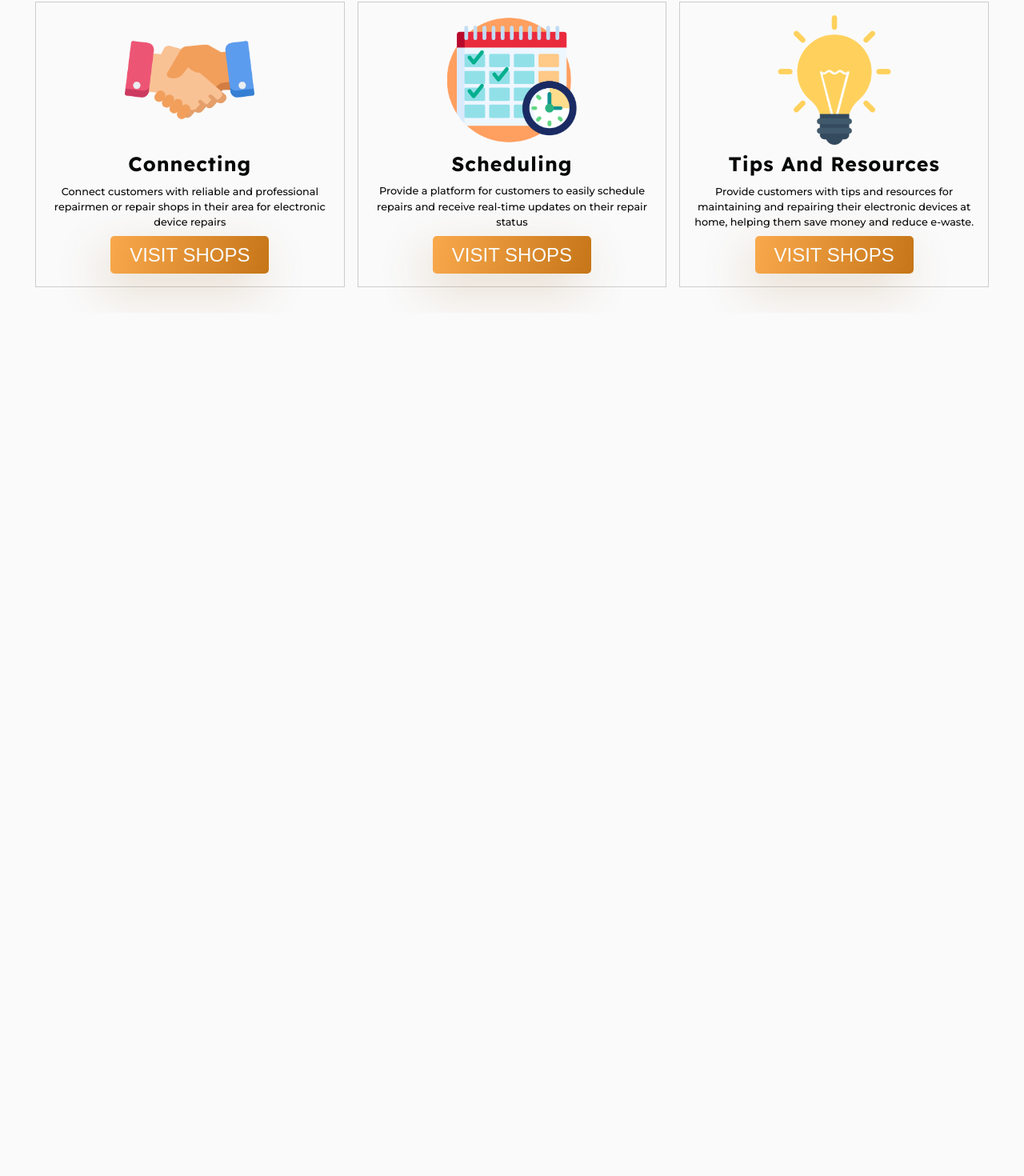
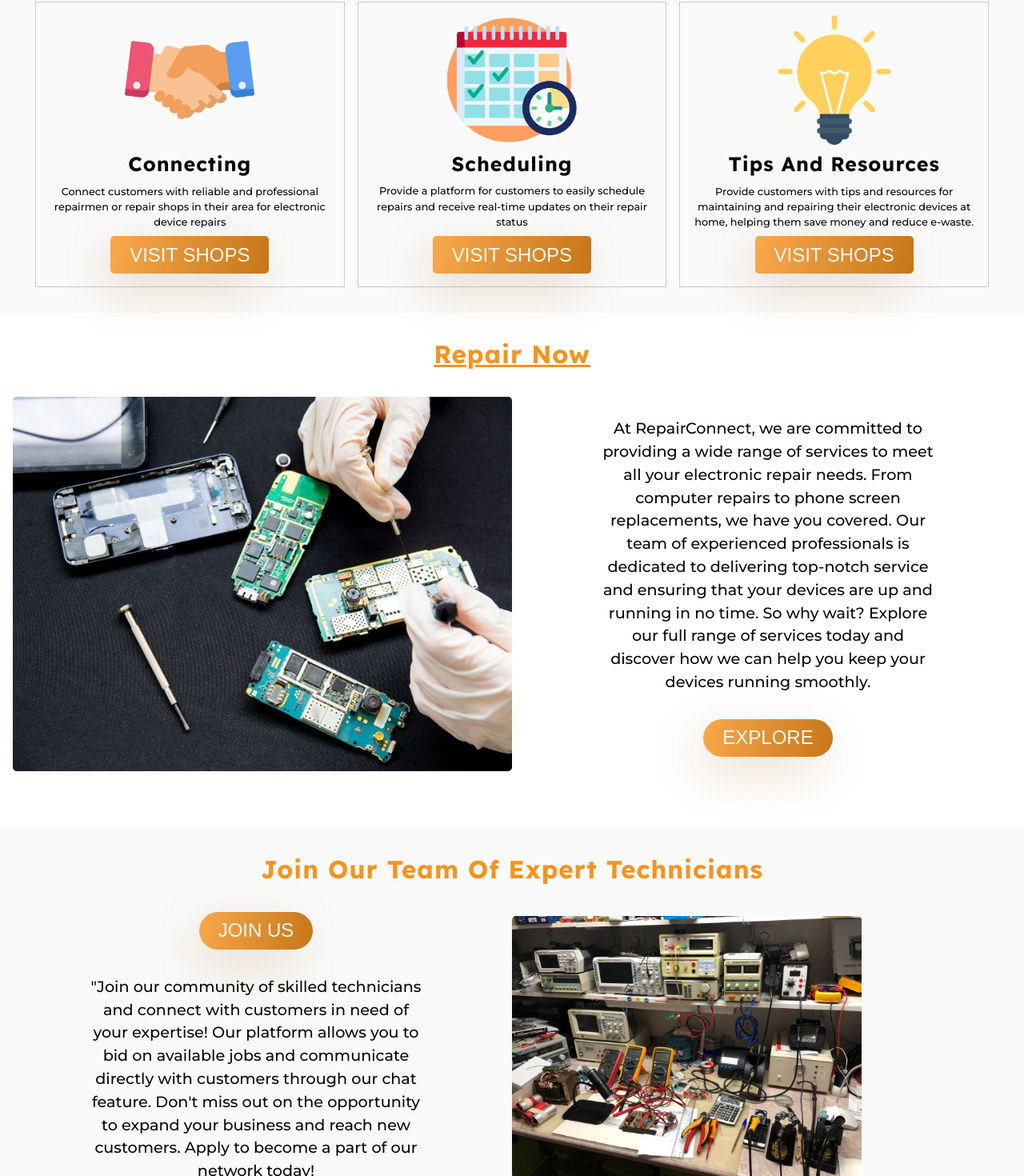
Before and after one commit to ianMuchesia/RepairConnect, a React (Vite) app in the folder frontend/: page / in a window 1280 px wide. Shown: the part 795-2265 px from the top of the page at 80% size. Before the commit the page ends 1186 px from the top, so only its background shows below. Built offline with nearby package versions, Linux system fonts and the light colour scheme.

Commit message:
testimonial

```diff
--- a/frontend/src/assets/index.ts
+++ b/frontend/src/assets/index.ts
@@ -3,8 +3,10 @@
 import handshake from "./handshake.png"
 import idea from './idea.png'
 import timetable from './timetable.png'
+import RepairNowImg from './RepairNow.jpg'
+import StartShopImg from './StartShop.jpg'
 
 
 export {
-    hero,logo, handshake, idea, timetable
+    hero,logo, handshake, idea, timetable, RepairNowImg, StartShopImg
 }
--- a/frontend/src/index.css
+++ b/frontend/src/index.css
@@ -87,6 +87,7 @@
 p {
   margin: 0rem;
   max-width: 40em;
+  text-align: center;
 }
 
 h1,
@@ -115,6 +116,7 @@
 h3 {
   font-size: 1.953rem;
   color: var(--orange-500);
+  text-align: center;
 }
 
 h4 {
--- a/frontend/src/pages/Home/Home.tsx
+++ b/frontend/src/pages/Home/Home.tsx
@@ -1,5 +1,7 @@
 import Hero from "./Hero"
 import HomeService from "./HomeService"
+import RepairNow from "./RepairNow"
+import StartShop from "./StartShop"
 import "./home.css"
 
 
@@ -8,6 +10,8 @@
     <section>
         <Hero/>
         <HomeService/>
+        <RepairNow/>
+        <StartShop/>
     </section>
   )
 }
--- /dev/null
+++ b/frontend/src/pages/Home/RepairNow.tsx
@@ -0,0 +1,25 @@
+import { RepairNowImg } from "../../assets"
+import "./home.css"
+
+const RepairNow = () => {
+  return (
+   <div className="repairNowSection">
+    <h3>Repair Now</h3>
+    <div className="repairNowContainer">
+
+
+    <div className="repairNowImage">
+        <img src={RepairNowImg} alt="repair now image" />
+    </div>
+    <div className="repairNowContent">
+        <button>EXPLORE</button>
+        <p>
+        At RepairConnect, we are committed to providing a wide range of services to meet all your electronic repair needs. From computer repairs to phone screen replacements, we have you covered. Our team of experienced professionals is dedicated to delivering top-notch service and ensuring that your devices are up and running in no time. So why wait? Explore our full range of services today and discover how we can help you keep your devices running smoothly.
+        </p>
+    </div>
+   </div>
+   </div>
+  )
+}
+
+export default RepairNow
--- /dev/null
+++ b/frontend/src/pages/Home/StartShop.tsx
@@ -0,0 +1,25 @@
+import { StartShopImg } from "../../assets"
+import "./home.css"
+
+const StartShop = () => {
+  return (
+   <div className="startShopSection">
+    <h3>Join Our Team of Expert Technicians</h3>
+    <div className="startShopContainer">
+
+
+    <div className="startShopImage">
+        <img src={StartShopImg} alt="repair now image" />
+    </div>
+    <div className="startShopContent">
+        <button>JOIN US</button>
+        <p>
+        "Join our community of skilled technicians and connect with customers in need of your expertise! Our platform allows you to bid on available jobs and communicate directly with customers through our chat feature. Don't miss out on the opportunity to expand your business and reach new customers. Apply to become a part of our network today!
+        </p>
+    </div>
+   </div>
+   </div>
+  )
+}
+
+export default StartShop
--- a/frontend/src/pages/Home/home.css
+++ b/frontend/src/pages/Home/home.css
@@ -114,3 +114,130 @@
         margin: 1em 2em;
     }
 }
+
+
+/*
+===============
+Rpair Now Section
+===============
+*/
+
+
+.repairNowSection{
+    background: var(--grey-400);
+    padding: 2em 1em;
+}
+.repairNowSection h3{
+    text-decoration: underline;
+    text-align: center;
+}
+.repairNowContainer{
+    margin: 2em 0em;
+    display: flex;
+    flex-direction: column;
+    align-items: center;
+    justify-content: center;
+    gap:1em
+}
+.repairNowImage{
+    min-width: 50%;
+}
+.repairNowImage img{
+    height: auto;
+    max-width: 100%;
+    border-radius: 5px;
+}
+.repairNowContent{
+    display: flex;
+    flex-direction: column;
+    align-items: center;
+    justify-content: center;
+    gap:1em;
+}
+@media screen and (min-width:800px) {
+    .repairNowContainer{
+        flex-direction: row;
+    }
+    .repairNowContent{
+        flex-direction: column-reverse;
+    }
+    .repairNowContent p{
+        font-size: 0.75rem;
+    }
+}
+@media screen and (min-width:1000px) {
+    .repairNowContent{
+        gap:2em;
+    }
+    .repairNowContent p{
+        font-size: 1.2rem;
+        max-width: 70%;
+    }
+}
+
+/*
+===============
+StartShopSection
+===============
+*/
+
+.startShopSection{
+
+    padding: 2em 1em;
+}
+.startShopSection h3{
+
+    text-align: center;
+}
+.startShopContainer{
+    margin: 2em 0em;
+    display: flex;
+    flex-direction: column;
+    align-items: center;
+    justify-content: center;
+    gap:1em
+}
+.startShopImage{
+    min-width: 50%;
+}
+.startShopImage img{
+    height: auto;
+    max-width: 70%;
+    border-radius: 5px;
+    display: none;
+}
+.startShopContent{
+    display: flex;
+    flex-direction: column-reverse;
+    align-items: center;
+    justify-content: center;
+    gap:1em;
+}
+@media screen and (min-width:800px) {
+    .startShopContainer{
+        flex-direction: row-reverse;
+    }
+    .startShopContent{
+        flex-direction: column;
+    }
+    .startShopContent p{
+        font-size: 0.75rem;
+    }
+    .startShopImage img{
+        display: block;
+    }
+}
+@media screen and (min-width:1000px) {
+    .startShopContent{
+        gap:2em;
+    }
+    .startShopContent p{
+        font-size: 1.2rem;
+        max-width: 70%;
+    }
+}
+/*
+===============
+Testimonial
+===============
+*/
```
Also changed, not shown: frontend/src/pages/Home/Testimonial.tsx (added, +11 -0 lines), frontend/src/assets/RepairNow.jpg (added), frontend/src/assets/StartShop.jpg (added).
